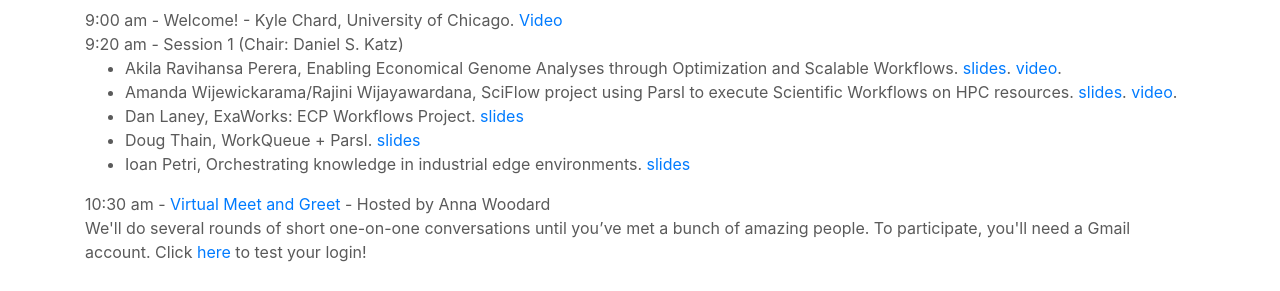
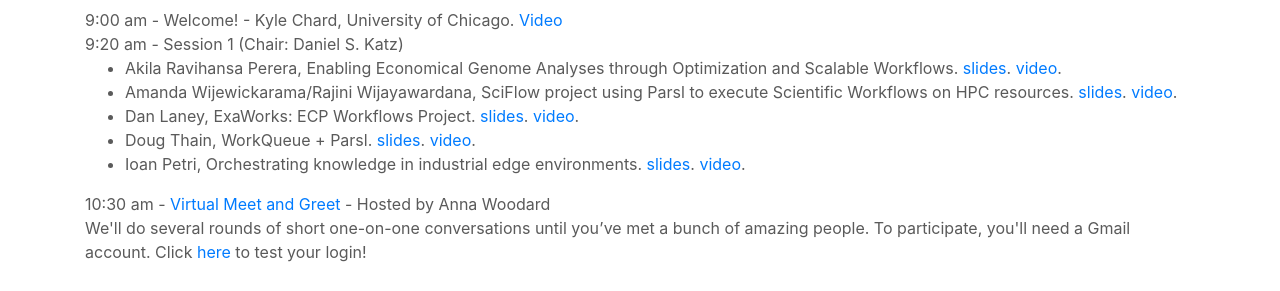
Before and after one commit to Parsl/parsl.github.io, a Jekyll site: the page built from parslfest2020.html, in a window 1280 px wide and 900 px high, scrolled down 579 px. Shown: the part 154-445 px from the top of the window. Built offline with Jekyll 4.4.1, drawn with Linux system fonts in a browser that asks for light colours.

Commit message:
add three video links for day 1 session 1 of parslfest

```diff
--- a/parslfest2020.html
+++ b/parslfest2020.html
@@ -42,9 +42,9 @@
       <ul>
         <li>Akila Ravihansa Perera, Enabling Economical Genome Analyses through Optimization and Scalable Workflows. <a href='parslfest2020-files/perera-genome.pdf'>slides</a>. <a href="https://www.youtube.com/watch?v=61-ABqPI9yg">video</a>.</li>
 	<li>Amanda Wijewickarama/Rajini Wijayawardana, SciFlow project using Parsl to execute Scientific Workflows on HPC resources. <a href='parslfest2020-files/wijewickarama-sciflow.pdf'>slides</a>. <a href="https://www.youtube.com/watch?v=pJ4TlmJrx70">video</a>.</li>
-	<li>Dan Laney, ExaWorks: ECP Workflows Project. <a href='parslfest2020-files/laney-exaworks.pdf'>slides</a></li>
-	<li>Doug Thain, WorkQueue + Parsl. <a href='parslfest2020-files/thain-workqueue'>slides</a></li>
-	<li>Ioan Petri, Orchestrating knowledge in industrial edge environments. <a href='parslfest2020-files/thain-workqueue'>slides</a></li>
+	<li>Dan Laney, ExaWorks: ECP Workflows Project. <a href='parslfest2020-files/laney-exaworks.pdf'>slides</a>. <a href="https://youtu.be/HcczFAbTD5c">video</a>.</li>
+	<li>Doug Thain, WorkQueue + Parsl. <a href='parslfest2020-files/thain-workqueue'>slides</a>. <a href="https://youtu.be/60P5ckUm8FE">video</a>.</li>
+	<li>Ioan Petri, Orchestrating knowledge in industrial edge environments. <a href='parslfest2020-files/thain-workqueue'>slides</a>. <a href="https://youtu.be/NNmLdHXq6gg">video</a>.</li>
       </ul>
 
       10:30 am - <a
```
